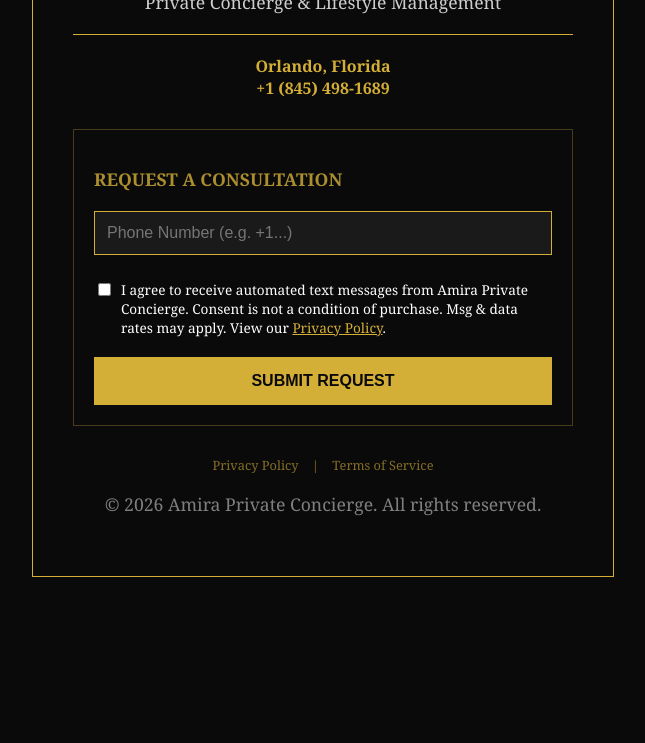
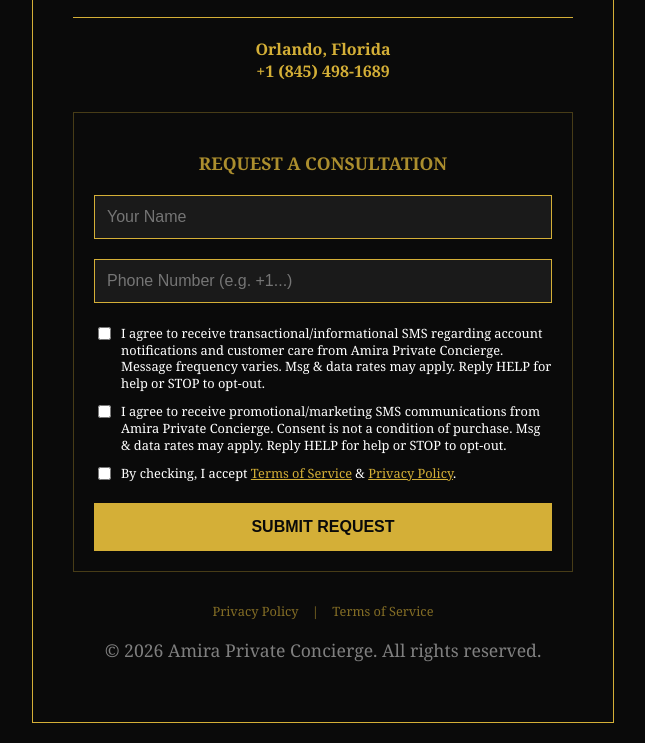
Before and after one commit to trustjoseph32-hub/amira, a plain HTML site: page index.html in a window 1280 px wide. Shown: the part 187-930 px from the top of the page, without its empty margins (317-962 px from the left). Before the commit the page ends 800 px from the top, so only its background shows below. Drawn offline with Linux system fonts and the light colour scheme.

Commit message:
Update index.html

```diff
--- a/index.html
+++ b/index.html
@@ -11,9 +11,9 @@
         p { font-size: 1.1rem; color: #ffffff; opacity: 0.8; margin-bottom: 20px; }
         .contact { border-top: 1px solid #d4af37; padding-top: 20px; font-weight: bold; margin-bottom: 20px; }
         .form-container { margin: 30px 0; padding: 20px; border: 1px solid rgba(212, 175, 55, 0.3); text-align: left; }
-        input[type="tel"] { width: 100%; padding: 12px; margin: 10px 0; background: #1a1a1a; border: 1px solid #d4af37; color: #ffffff; box-sizing: border-box; font-size: 1rem; }
-        .checkbox-container { font-size: 0.85rem; color: #ffffff; display: flex; align-items: flex-start; margin-top: 15px; line-height: 1.4; }
-        .checkbox-container input { margin-right: 10px; margin-top: 3px; }
+        input[type="tel"], input[type="text"] { width: 100%; padding: 12px; margin: 10px 0; background: #1a1a1a; border: 1px solid #d4af37; color: #ffffff; box-sizing: border-box; font-size: 1rem; }
+        .checkbox-container { font-size: 0.8rem; color: #ffffff; display: flex; align-items: flex-start; margin-top: 12px; line-height: 1.3; }
+        .checkbox-container input { margin-right: 10px; margin-top: 2px; }
         button { background: #d4af37; color: #0a0a0a; border: none; padding: 15px; font-size: 1rem; font-weight: bold; text-transform: uppercase; cursor: pointer; margin-top: 20px; width: 100%; }
         .footer { font-size: 0.8rem; opacity: 0.6; margin-top: 30px; }
         .footer a { color: #d4af37; text-decoration: none; margin: 0 10px; }
@@ -26,20 +26,37 @@
         <div class="contact">Orlando, Florida<br>+1 (845) 498-1689</div>
 
         <div class="form-container">
-            <p style="margin-bottom: 10px; font-weight: bold; color: #d4af37; text-transform: uppercase;">Request a Consultation</p>
+            <p style="margin-bottom: 10px; font-weight: bold; color: #d4af37; text-transform: uppercase; text-align: center;">Request a Consultation</p>
             <form action="#">
+                <input type="text" placeholder="Your Name" required>
                 <input type="tel" placeholder="Phone Number (e.g. +1...)" required>
+
+                <!-- Checkbox 1: Service (Required) -->
                 <label class="checkbox-container">
                     <input type="checkbox" required>
-                    <span>I agree to receive automated text messages from Amira Private Concierge. Consent is not a condition of purchase. Msg & data rates may apply. View our <a href="privacy.html" style="color: #d4af37;">Privacy Policy</a>.</span>
+                    <span>I agree to receive transactional/informational SMS regarding account notifications and customer care from Amira Private Concierge. Message frequency varies. Msg & data rates may apply. Reply HELP for help or STOP to opt-out.</span>
                 </label>
+
+                <!-- Checkbox 2: Marketing (Optional) -->
+                <label class="checkbox-container">
+                    <input type="checkbox">
+                    <span>I agree to receive promotional/marketing SMS communications from Amira Private Concierge. Consent is not a condition of purchase. Msg & data rates may apply. Reply HELP for help or STOP to opt-out.</span>
+                </label>
+
+                <!-- Checkbox 3: Policies (Required) -->
+                <label class="checkbox-container">
+                    <input type="checkbox" required>
+                    <span>By checking, I accept <a href="terms.html" style="color: #d4af37;">Terms of Service</a> & <a href="privacy.html" style="color: #d4af37;">Privacy Policy</a>.</span>
+                </label>
+
                 <button type="submit">Submit Request</button>
             </form>
         </div>
 
         <div class="footer">
             <a href="privacy.html">Privacy Policy</a> | <a href="terms.html">Terms of Service</a>
-            <p>© 2026 Amira Private Concierge. All rights reserved.</p>
+<p>© 2026 Amira Private Concierge. All rights reserved.</p>
         </div>
     </div>
 </body>
+</html>
```
